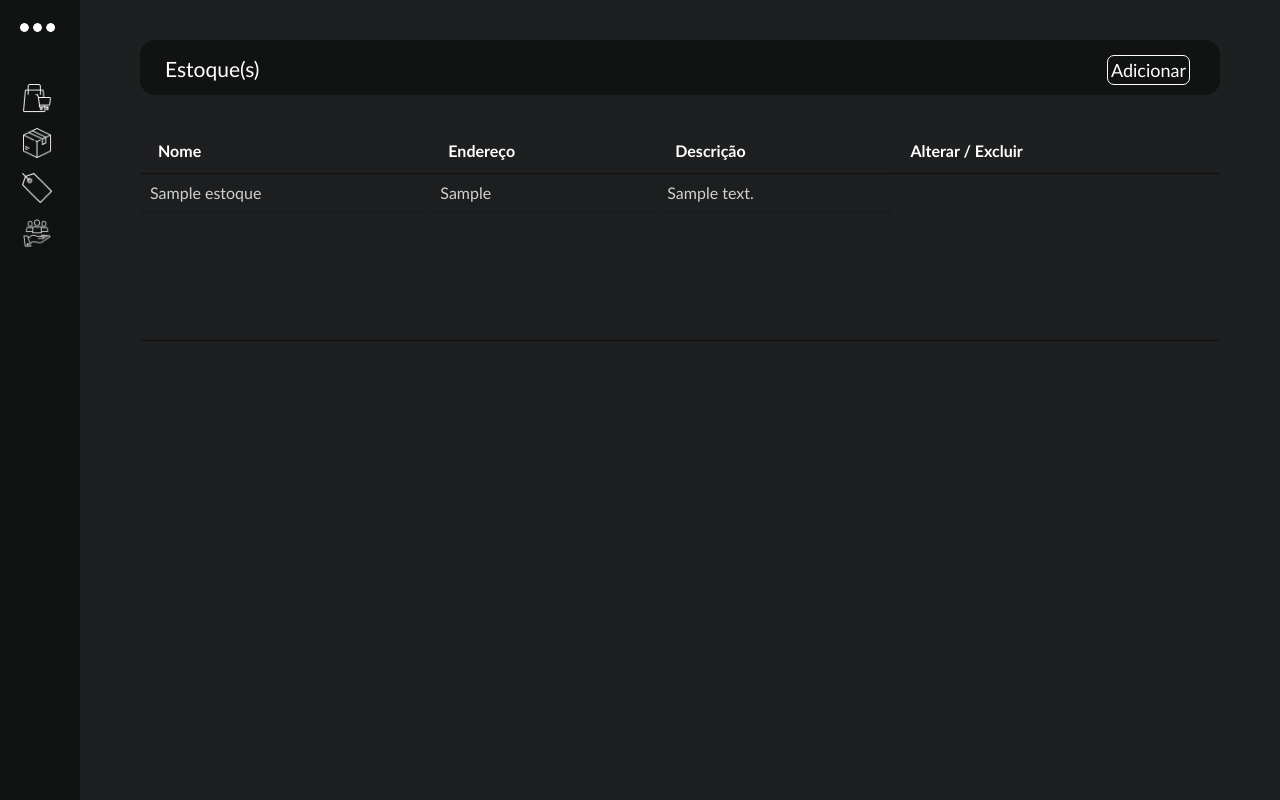
After one commit to MaykonDS/boxroom, a PHP site: page /estoque.php in a window 1280 px wide. The commit adds this page. Run offline with PHP 8.4, Linux system fonts and the light colour scheme; a user stored in the database is signed in; tables that the repository leaves empty or names only in its code hold one stand-in row (values such as "Sample post"); some libraries are stand-ins or nearby versions.

Commit message:
Update 2.0
- Captcha
- Home com alert de comunicação
- Estoque em progresso

```diff
--- /dev/null
+++ b/estoque.php
@@ -0,0 +1,59 @@
+<!DOCTYPE html>
+<html>
+<head>
+    <?php
+    require('verify_session.php');
+    include "./php/menu-lateral.php";
+    include("config.php");
+    ?>
+    <meta charset='utf-8'>
+    <title>Estoque</title>
+    <meta name='viewport' content='width=device-width, initial-scale=1'>
+    <link rel='stylesheet' type='text/css' media='screen' href='style/geral.css'>
+    <link rel='stylesheet' type='text/css' media='screen' href='style/formulario.css'>
+</head>
+<body>
+    <!-- Menu Lateral-->
+<div class="menu-icon"></div>
+<div class="menu"><div class="menu-option"><h3>BoxRoom</h3></div>
+	<div class="menu-content" style="margin-left: -38px">
+	<ul>
+		<li class="navBar"><img class="menu-ico" title="Produtos" src="imagens/icons/shopping-cart.png"><div class="menu-option">Produtos</div></li>
+		<li class="navBar"><img class="menu-ico" title="Estoque" src="imagens/icons/box.png"><div class="menu-option">Estoque</div></li>
+		<li class="navBar"><img class="menu-ico" title="Vendas" src="imagens/icons/sales.png"><div class="menu-option">Vendas</div></li>
+		<li class="navBar"><img class="menu-ico" title="Fornecedor" src="imagens/icons/fornecedor.png"><div class="menu-option">Fornecedor</div></li>
+	</ul>
+	</div>
+</div>
+<!--End Menu-->
+<div class="body-content vertical">
+    <div class="container-top">
+        <h3 class="title">Estoque(s)</h3>
+        <div class="options">Adicionar</div>
+    </div>
+    <div class="relatorio-container">
+        <?php $query = "SELECT nome,`desc`,endereco,`status` FROM `estoque` WHERE eid>0 ";
+            $result = mysqli_query($con,$query);
+           ?>
+            <table class="tabela" id="tabela">
+                <thead>
+                    <th>Nome</th>
+                    <th>Endereço</th>
+                    <th>Descrição</th>
+                    <th>Alterar / Excluir</th>
+                </thead>
+                <tbody>
+               <?php while(@$linha = mysqli_fetch_array($result)){?>
+                <tr>
+                    <td><?=$linha["nome"]?></td>
+                    <td><?=$linha["endereco"]?></td>
+                    <td><?=$linha["desc"]?></td>
+                </tr>
+               <?php } ?>
+                </tbody>
+            </table>
+    </div>
+</div>
+<?php include "./php/data-table.php";?>
+</body>
+</html>
--- /dev/null
+++ b/php/data-table.php
@@ -0,0 +1,125 @@
+<!--Todas tabelas tem que possuir o ID = "tabela" -->
+<script type="text/javascript" src="https://cdn.datatables.net/1.10.20/js/jquery.dataTables.min.js"></script>
+<link rel="stylesheet" type="text/css" href="style/datatable.css">
+
+<style>
+.relatorio-container {
+  font-family: 'Calibri';
+  font-weight: 100;
+  line-height: 1.42em;
+  color:rgb(151, 151, 151);
+  background-color:#1D1F20;
+  width: 90%;
+  margin:auto;
+  color: white;
+}
+input {
+  border-radius: 5px;
+  border: 0px;
+  padding: 3px;
+  color: #373737;
+}
+.dataTables_wrapper .dataTables_paginate .paginate_button.current, .dataTables_wrapper .dataTables_paginate .paginate_button.current:hover {
+  border: 0;
+  border-radius: 40px;
+}
+select {
+  border-radius: 5px;
+  border: 0;
+  padding: 2px;
+  color: #373737;
+}
+h1 {
+  font-size:3em;
+  font-weight: 300;
+  line-height:1em;
+  text-align: center;
+}
+
+.orange {
+	color: #e85c0a;
+}
+
+.tabela th h1 {
+	  font-weight: bold;
+	  font-size: 1em;
+  text-align: left;
+  color: white;
+}
+
+.tabela td {
+	  font-weight: normal;
+	  font-size: 1em;
+  -webkit-box-shadow: 0 2px 2px -2px #0E1119;
+	   -moz-box-shadow: 0 2px 2px -2px #0E1119;
+          box-shadow: 0 2px 2px -2px #0E1119;
+    color: #d0d0d0;
+}
+
+.tabela {
+	  text-align: left;
+	  overflow: hidden;
+	  width: 80%;
+	  margin: 0 auto;
+  display: table;
+  padding: 0 0 8em 0;
+}
+
+.tabela td, .tabela th {
+	padding-bottom: 2%;
+	padding-top: 2%;
+  padding-left:2%;
+}
+
+.tabela tr:nth-child(odd) {
+	  background-color: rgb(28, 30, 31);
+}
+
+.tabela tr:nth-child(even) {
+	  background-color: rgb(34, 36, 37);
+}
+
+.tabela th {
+	  background-color: #1D1F20;
+}
+
+.tabela tr:hover {
+  background-color: rgb(23, 25, 26);
+  -webkit-box-shadow: 0 6px 6px -6px #0E1119;
+	-moz-box-shadow: 0 6px 6px -6px #0E1119;
+  box-shadow: 0 6px 6px -6px #0E1119;
+}
+
+.tabela td:hover {
+  background-color: crimson;
+  color: white;
+  transition-duration: 0.4s;
+  transition-property: all;
+}
+/* pensa em todas as resoluções de tela (deixar pro maykon) */
+@media (max-width: 800px) {
+.tabela td:nth-child(4),
+.tabela th:nth-child(4) { display: none; }
+}
+</style>
+
+<script type="text/javascript">
+$(document).ready(function () {
+$('#tabela').DataTable({
+	  "language": {
+            "lengthMenu": "Mostrar _MENU_ linhas",
+            "zeroRecords": "Nada Encontrado ;-;",
+            "info": "Pagina _PAGE_ de _PAGES_",
+            "search": "Pesquisa:",
+            "infoEmpty": "Nenhum resultado encontrado",
+            "infoFiltered": "(use o filtro novamente)",
+             "paginate": {
+        "first":      "Primeiro",
+        "last":       "Ultimo",
+        "next":       "Proximo",
+        "previous":   "Antes"
+    }
+        }
+});
+});
+</script>
--- /dev/null
+++ b/style/formulario.css
@@ -0,0 +1,64 @@
+h3.title {
+    font-family: 'Calibri';
+    font-size: 21px;
+    font-weight: 300;
+    vertical-align: top;
+    color: white;
+    margin-left: 25px;
+    top: 35px;
+    position: absolute;
+}
+.container-top {
+    width: 90%;
+    background-color: #111313;
+    height: 25px;
+    padding-top: 15px;
+    padding-bottom: 15px;
+    margin-left: 5%;
+    margin-top: 40px;
+    border-radius: 15px;
+    margin-bottom: 35px;
+}
+.container-middle{
+    width: 90%;
+    background-color: transparent;
+    margin-top: 30px;
+    height: auto;
+    margin-left: 5%;
+    font-family: 'Gill Sans', 'Gill Sans MT', Calibri, 'Trebuchet MS', sans-serif;
+    font-size: 18px;
+    color: whitesmoke;
+}
+.container-bottom {
+    width: 90%;
+    background-color: #111313;
+    height: 20px;
+    margin-left: 5%;
+    border-bottom-left-radius: 10px;
+    border-bottom-right-radius: 10px;
+}
+.options {
+    float: right;
+    font-family: 'Calibri';
+    font-size: 18px;
+    font-weight: 100;
+    color: white;
+    margin-right: 30px;
+    border: 1px solid white;
+    padding: 3px;
+    border-radius: 7px;
+}
+.options:hover {
+    background-color: crimson;
+    cursor: pointer;
+}
+#no-itens {
+    padding-top: 60px;
+    text-align: center;
+    font-size: 26px;
+    font-weight: 500;
+    color: #b5b5b5;
+}
+.vertical {
+    display: inline;
+}
--- a/style/geral.css
+++ b/style/geral.css
@@ -82,7 +82,8 @@ a {
 }
 /*Hover da lista*/
 li:hover{
-	background-color: #a300ff;;
+  transition-duration: .3s;
+	background-color: crimson;
 	cursor: pointer;
 }
 /*Efeito da rotação do menu icon*/
@@ -129,88 +130,6 @@ li:hover{
 }
 
 @import url(https://fonts.googleapis.com/css?family=Open+Sans:300,400,700);
-
-.relatorio-container {
-  font-family: 'Calibri';
-  font-weight: 100;
-  line-height: 1.42em;
-  color:rgb(151, 151, 151);
-  background-color:#1D1F20;
-  width: 80%;
-  margin:auto;
-}
-
-h1 {
-  font-size:3em;
-  font-weight: 300;
-  line-height:1em;
-  text-align: center;
-}
-
-.orange {
-	color: #e85c0a;
-}
-
-.tabela th h1 {
-	  font-weight: bold;
-	  font-size: 1em;
-  text-align: left;
-  color: #cacaca;
-}
-
-.tabela td {
-	  font-weight: normal;
-	  font-size: 1em;
-  -webkit-box-shadow: 0 2px 2px -2px #0E1119;
-	   -moz-box-shadow: 0 2px 2px -2px #0E1119;
-	        box-shadow: 0 2px 2px -2px #0E1119;
-}
-
-.tabela {
-	  text-align: left;
-	  overflow: hidden;
-	  width: 80%;
-	  margin: 0 auto;
-  display: table;
-  padding: 0 0 8em 0;
-}
-
-.tabela td, .tabela th {
-	  padding-bottom: 2%;
-	  padding-top: 2%;
-  padding-left:2%;
-}
-
-.tabela tr:nth-child(odd) {
-	  background-color: rgb(28, 30, 31);
-}
-
-.tabela tr:nth-child(even) {
-	  background-color: rgb(34, 36, 37);
-}
-
-.tabela th {
-	  background-color: #1D1F20;
-}
-
-.tabela tr:hover {
-   background-color: rgb(23, 25, 26);
--webkit-box-shadow: 0 6px 6px -6px #0E1119;
-	   -moz-box-shadow: 0 6px 6px -6px #0E1119;
-	        box-shadow: 0 6px 6px -6px #0E1119;
-}
-
-.tabela td:hover {
-background-color: rgba(172, 24, 192, 0.589);
-    color: #bdbdb1;
-    transition-duration: 0.4s;
-    transition-property: all;
-}
-/* pensa em todas as resoluções de tela (deixar pro maykon) */
-@media (max-width: 800px) {
-.tabela td:nth-child(4),
-.tabela th:nth-child(4) { display: none; }
-}
 
 .gradient-border {
     --borderWidth: 3px;
```
Also changed, not shown: captcha.php (+78 -18 lines), home.php (+23 -1 lines), produtos.php (+34 -25 lines), style/home.css (+18 -2 lines), imagens/icons/add.png (added), 4 other files.
